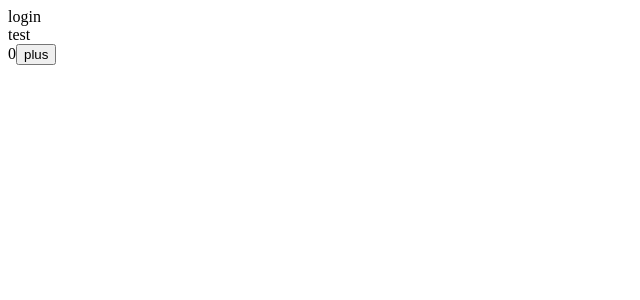
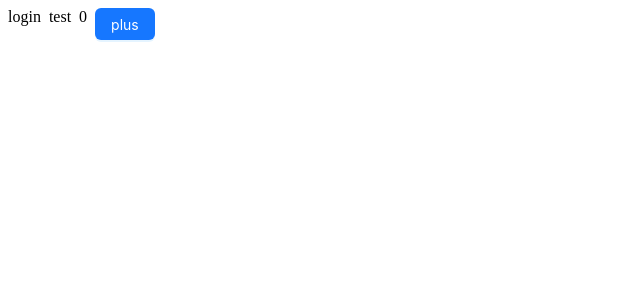
Before and after one commit to chenlove920/react-backend-eg, a React (Vite) app: page / in a window 1280 px wide. Shown: the top 300 px of the page, without its empty margins (0-640 px from the left). Built offline with nearby package versions, Linux system fonts and the light colour scheme.

Commit message:
引入antd模板

```diff
--- a/package.json
+++ b/package.json
@@ -10,7 +10,9 @@
     "preview": "vite preview"
   },
   "dependencies": {
+    "@ant-design/v5-patch-for-react-19": "^1.0.3",
     "@reduxjs/toolkit": "^2.8.2",
+    "antd": "^5.26.3",
     "react": "^19.1.0",
     "react-dom": "^19.1.0",
     "react-redux": "^9.2.0",
--- a/src/pages/Login/index.tsx
+++ b/src/pages/Login/index.tsx
@@ -1,11 +1,23 @@
 import Tes from "@/components/Tes"
 import { useAppDispatch, useAppSelector } from "@store/hook"
-import {add} from '@store/modules/testStore'
+import { add } from '@store/modules/testStore'
+import { Button, Flex } from 'antd';
+
+
 export default () => {
-    const {count} = useAppSelector(state => state.test)
+    const { count } = useAppSelector(state => state.test)
     const dispatch = useAppDispatch()
     const plus = () => {
         dispatch(add())
     }
-    return <div>login<Tes></Tes>{count}<button onClick={plus}>plus</button></div>
+    return (
+        <Flex gap="small" wrap>
+            login
+            <Tes></Tes>{count}
+            <Button  type="primary" onClick={plus}>plus</Button>
+        </Flex>
+    )
+
 }
+
+import React from 'react';
```
Also changed, not shown: 1 other file (tests, documents, lock files or other folders).
